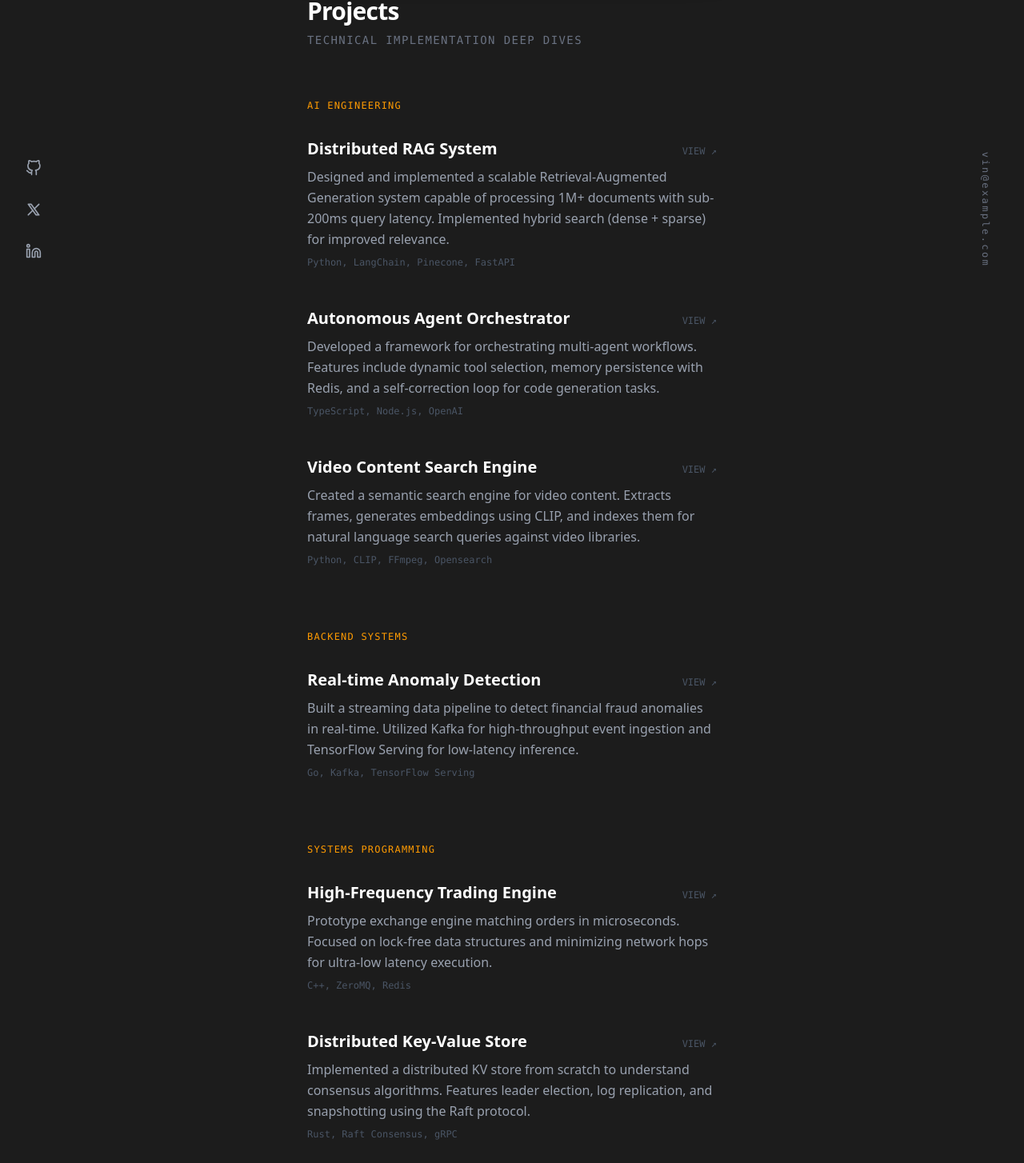
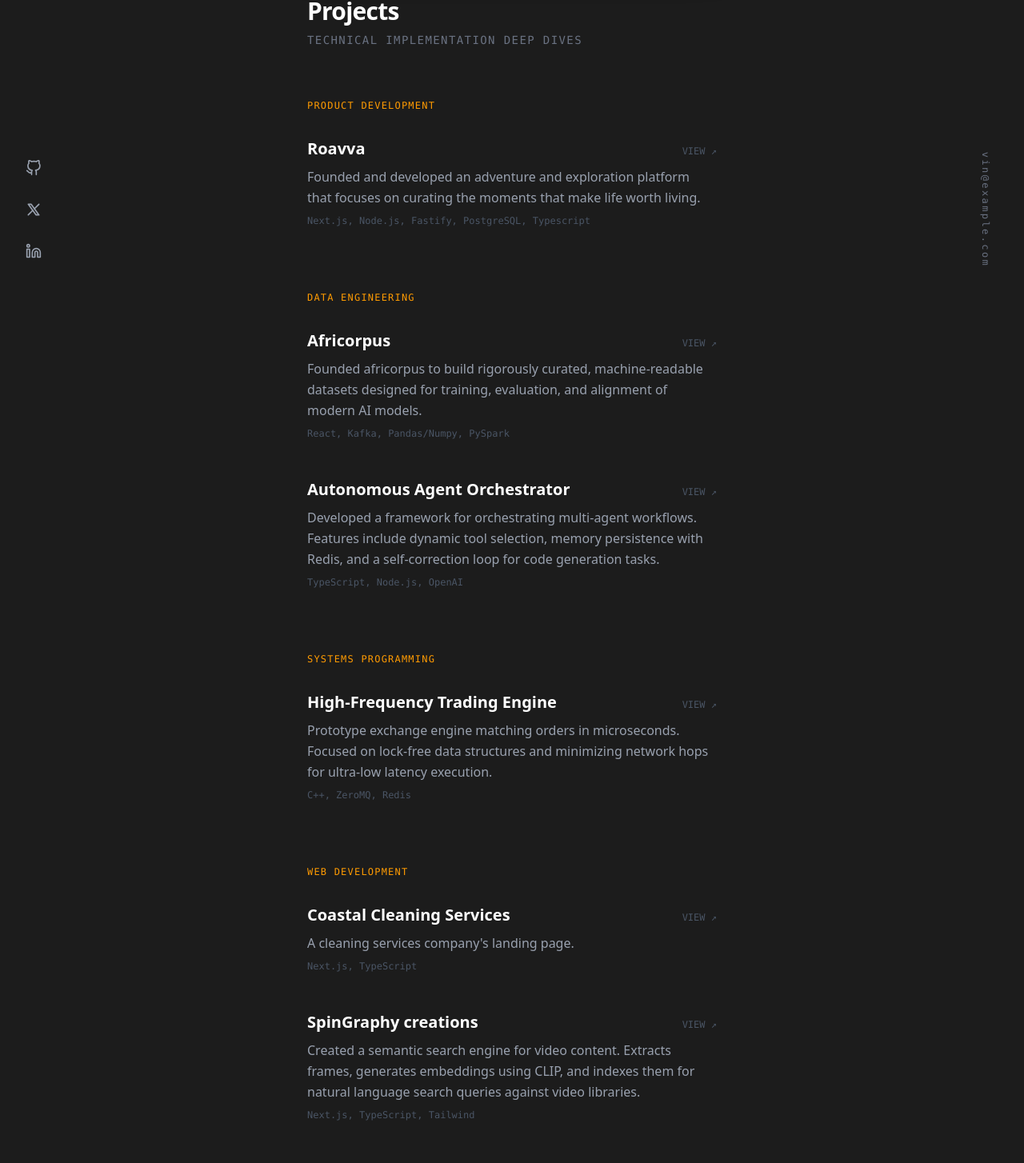
Before and after one commit to NjugunaKelvin/me-time, a Next.js app: page /projects in a window 1280 px wide. Shown: the part 138-1592 px from the top of the page at 80% size. Built offline with nearby package versions, Linux system fonts and the light colour scheme.

Commit message:
project updates

```diff
--- a/src/app/page.js
+++ b/src/app/page.js
@@ -24,19 +24,19 @@
 
   const projects = [
     {
-      title: "Distributed RAG System",
-      tech: "Python, LangChain, Pinecone",
-      description: "Scalable Retrieval-Augmented Generation processing 1M+ documents with sub-200ms latency."
+      title: "Machine Tasks Protocol",
+      tech: "Node.js",
+      description: "A decentralized framework that standardizes secure machine-to-machine task delegation by combining cryptographic identity, strict data schemas, and transport-independent verification to ensure all autonomous interactions are mathematically provable and trustless."
     },
     {
-      title: "Real-time Anomaly Detection",
-      tech: "Go, Kafka, TensorFlow",
-      description: "Streaming pipeline for financial fraud detection handling 50k events/sec."
+      title: "Roavva",
+      tech: "Fastify, Next.js, PostgreSQL",
+      description: "An adventure and exploration platform that focuses on curating the moments that make life worth living"
     },
     {
-      title: "Autonomous Agent Orchestrator",
+      title: "Africorpus",
       tech: "TypeScript, OpenAI",
-      description: "Framework for multi-agent workflows with self-correction capabilities."
+      description: "A data platform for collecting and cleaning african context datasets."
     }
   ];
 
--- a/src/data/content.js
+++ b/src/data/content.js
@@ -16,25 +16,25 @@
 
 export const projects = [
     {
-        title: "Distributed RAG System",
-        tech: "Python, LangChain, Pinecone, FastAPI",
-        description: "Designed and implemented a scalable Retrieval-Augmented Generation system capable of processing 1M+ documents with sub-200ms query latency. Implemented hybrid search (dense + sparse) for improved relevance.",
-        link: "#",
-        category: "AI Engineering"
+        title: "Roavva",
+        tech: "Next.js, Node.js, Fastify, PostgreSQL, Typescript",
+        description: "Founded and developed an adventure and exploration platform that focuses on curating the moments that make life worth living.",
+        link: "https://roavva.com",
+        category: "Product Development"
     },
     {
-        title: "Real-time Anomaly Detection",
-        tech: "Go, Kafka, TensorFlow Serving",
-        description: "Built a streaming data pipeline to detect financial fraud anomalies in real-time. Utilized Kafka for high-throughput event ingestion and TensorFlow Serving for low-latency inference.",
-        link: "#",
-        category: "Backend Systems"
+        title: "Africorpus",
+        tech: "React, Kafka, Pandas/Numpy, PySpark",
+        description: "Founded africorpus to build rigorously curated, machine-readable datasets designed for training, evaluation, and alignment of modern AI models.",
+        link: "https://africorpus.netlify.app/",
+        category: "Data Engineering"
     },
     {
         title: "Autonomous Agent Orchestrator",
         tech: "TypeScript, Node.js, OpenAI",
         description: "Developed a framework for orchestrating multi-agent workflows. Features include dynamic tool selection, memory persistence with Redis, and a self-correction loop for code generation tasks.",
         link: "#",
-        category: "AI Engineering"
+        category: "Data Engineering"
     },
     {
         title: "High-Frequency Trading Engine",
@@ -44,32 +44,32 @@
         category: "Systems Programming"
     },
     {
-        title: "Custom Kubernetes Operator",
-        tech: "Go, Kubernetes API, Docker",
-        description: "Built a custom K8s operator to manage the lifecycle of stateful ML training jobs. Automates checkpointing, spot instance interruption handling, and resource scaling.",
-        link: "#",
-        category: "DevOps/MLOps"
+        title: "Coastal Cleaning Services",
+        tech: "Next.js, TypeScript",
+        description: "A cleaning services company's landing page.",
+        link: "https://coastalservicescleaning.com/",
+        category: "Web Development"
     },
     {
-        title: "Distributed Key-Value Store",
-        tech: "Rust, Raft Consensus, gRPC",
-        description: "Implemented a distributed KV store from scratch to understand consensus algorithms. Features leader election, log replication, and snapshotting using the Raft protocol.",
-        link: "#",
-        category: "Systems Programming"
+        title: "IML impac",
+        tech: "Next.js, TypeScript, Tailwind",
+        description: "Integral Media's company website with a focus to communicate impact to the community.",
+        link: "https://iml-impact.netlify.app/",
+        category: "Web development"
     },
     {
-        title: "Video Content Search Engine",
-        tech: "Python, CLIP, FFmpeg, Opensearch",
+        title: "SpinGraphy creations",
+        tech: "Next.js, TypeScript, Tailwind",
         description: "Created a semantic search engine for video content. Extracts frames, generates embeddings using CLIP, and indexes them for natural language search queries against video libraries.",
-        link: "#",
-        category: "AI Engineering"
+        link: "",
+        category: "Web Development"
     },
     {
         title: "Serverless Image Processing Pipeline",
         tech: "AWS Lambda, S3, SQS, Python",
         description: "Architected a highly scalable image processing pipeline handling millions of uploads per day. Uses event-driven architecture to decouple uploads from processing logic.",
         link: "#",
-        category: "Cloud Architecture"
+        category: "Web Development"
     }
 ];
 
```
Also changed, not shown: 1 other file (tests, documents, lock files or other folders).
